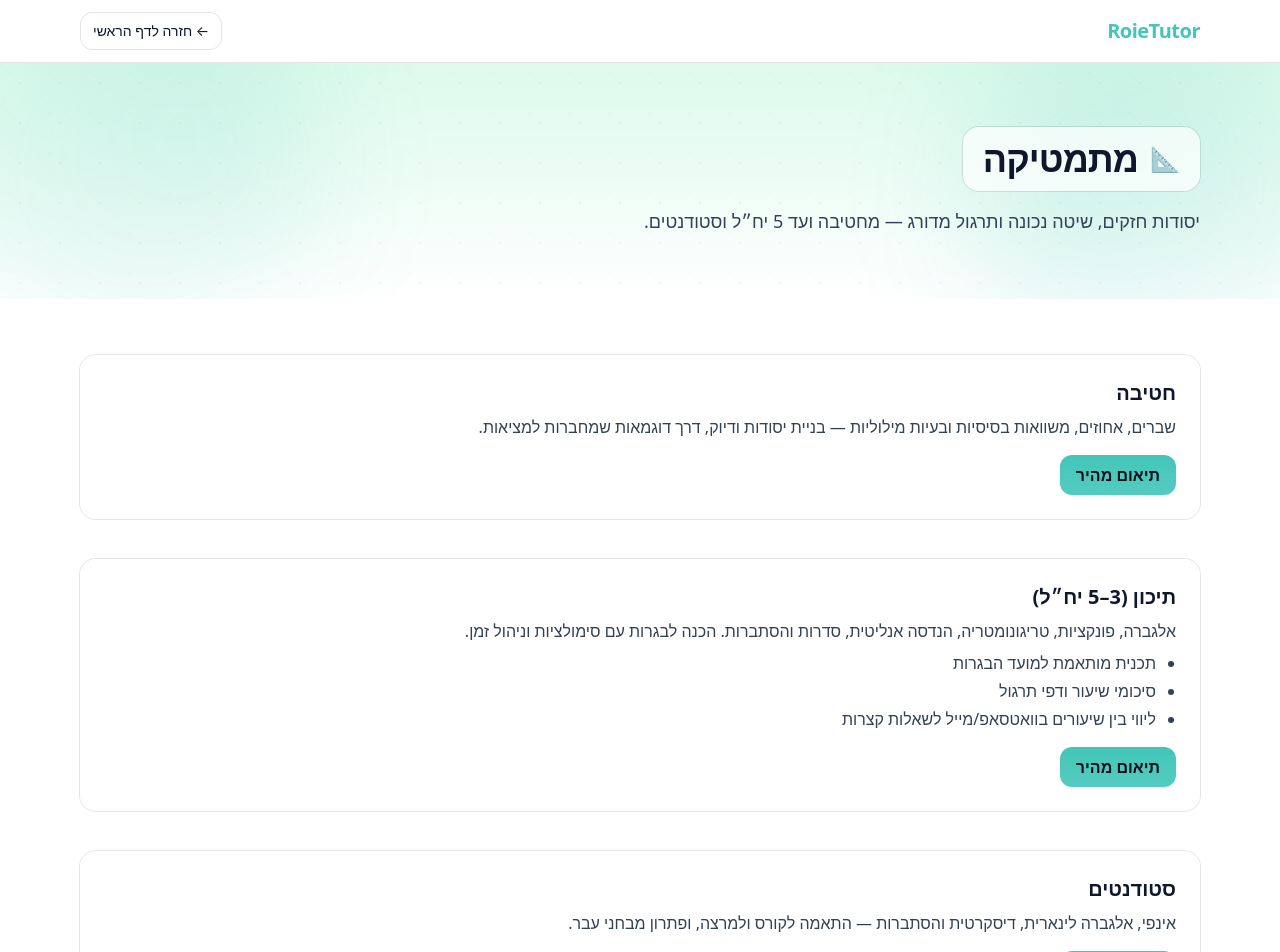
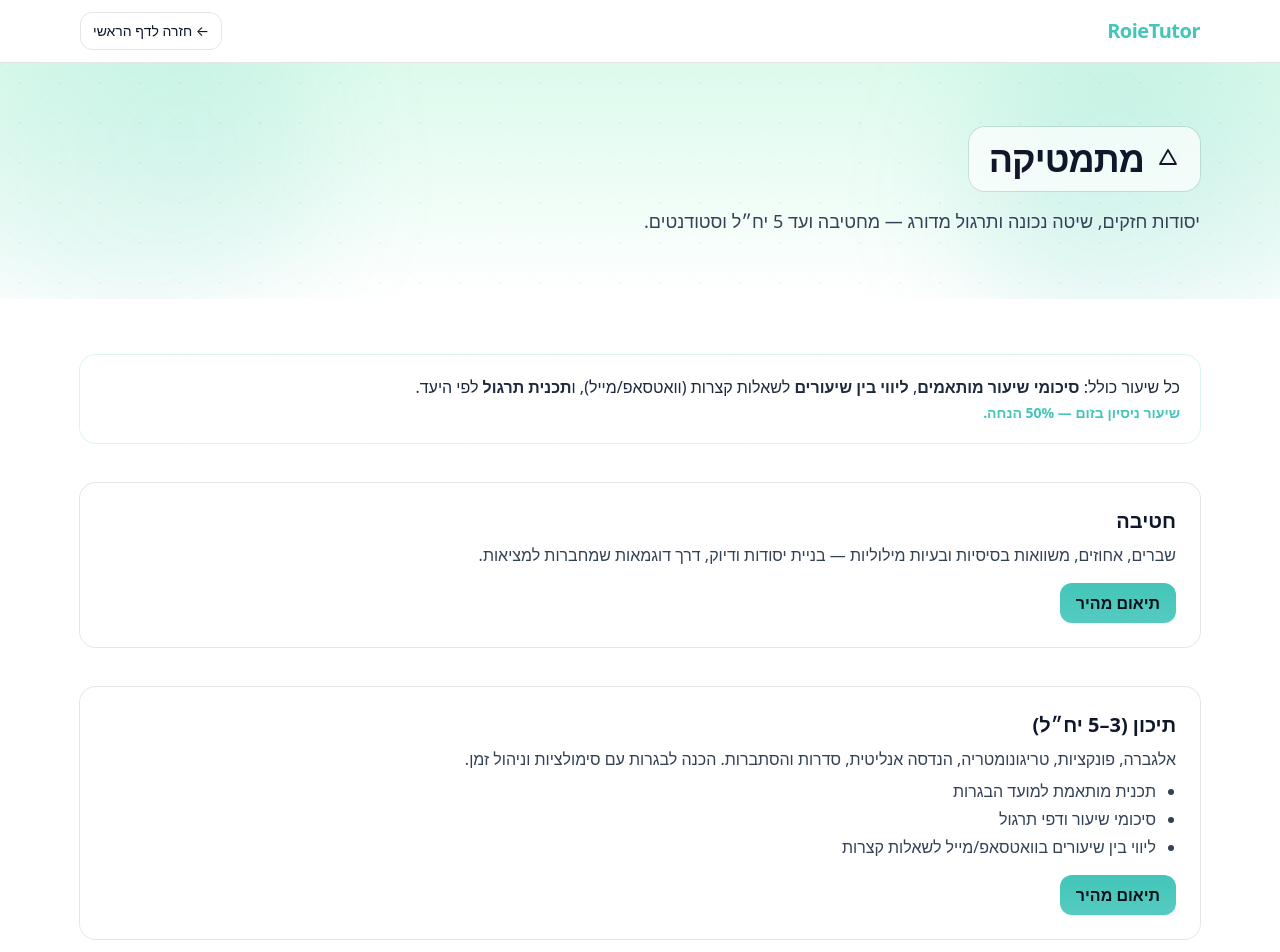
Before and after one commit to roadam11/RoieTutor, a Next.js app: page /subjects/math in a window 1280 px wide. Shown: the top 952 px of the page. Built offline with nearby package versions, Linux system fonts and the light colour scheme.

Commit message:
Update math.js

```diff
--- a/pages/subjects/math.js
+++ b/pages/subjects/math.js
@@ -1,6 +1,8 @@
 import Head from 'next/head'
 import { useEffect } from 'react'
 import SubjectLayout from '../../components/SubjectLayout'
+import ValueStrip from '../../components/ValueStrip'
+import MathIcon from '../../components/icons/MathIcon'
 
 export default function MathPage() {
   useEffect(()=>{ document.documentElement.setAttribute('dir','rtl') },[])
@@ -10,30 +12,17 @@ export default function MathPage() {
     <SubjectLayout
       title="מתמטיקה"
       subtitle="יסודות חזקים, שיטה נכונה ותרגול מדורג — מחטיבה ועד 5 יח״ל וסטודנטים."
-      icon="📐"
+      icon={<MathIcon className="w-6 h-6" />}
       gradient="from-emerald-200/40 to-teal-100/0 dark:from-teal-500/10 dark:to-transparent"
+      accent="#14b8a6"
     >
-      <Head>
-        <title>RoieTutor — מתמטיקה</title>
-        <meta name="description" content="שיעורים פרטיים במתמטיקה לחטיבה, תיכון (3–5 יח״ל) וסטודנטים. תכנית אישית + ליווי בין שיעורים." />
-      </Head>
+      <Head><title>RoieTutor — מתמטיקה</title><meta name="description" content="שיעורים פרטיים במתמטיקה לחטיבה, תיכון (3–5 יח״ל) וסטודנטים. תכנית אישית + ליווי בין שיעורים." /></Head>
 
-      <Section
-        title="חטיבה"
-        text="שברים, אחוזים, משוואות בסיסיות ובעיות מילוליות — בניית יסודות ודיוק, דרך דוגמאות שמחברות למציאות."
-        ctaHref={wa('חטיבה')}
-      />
-      <Section
-        title="תיכון (3–5 יח״ל)"
-        text="אלגברה, פונקציות, טריגונומטריה, הנדסה אנליטית, סדרות והסתברות. הכנה לבגרות עם סימולציות וניהול זמן."
-        bullets={['תכנית מותאמת למועד הבגרות', 'סיכומי שיעור ודפי תרגול', 'ליווי בין שיעורים בוואטסאפ/מייל לשאלות קצרות']}
-        ctaHref={wa('תיכון 3–5 יח״ל')}
-      />
-      <Section
-        title="סטודנטים"
-        text="אינפי, אלגברה לינארית, דיסקרטית והסתברות — התאמה לקורס ולמרצה, ופתרון מבחני עבר."
-        ctaHref={wa('סטודנטים')}
-      />
+      <ValueStrip />
+
+      <Section title="חטיבה" text="שברים, אחוזים, משוואות בסיסיות ובעיות מילוליות — בניית יסודות ודיוק, דרך דוגמאות שמחברות למציאות." ctaHref={wa('חטיבה')} />
+      <Section title="תיכון (3–5 יח״ל)" text="אלגברה, פונקציות, טריגונומטריה, הנדסה אנליטית, סדרות והסתברות. הכנה לבגרות עם סימולציות וניהול זמן." bullets={['תכנית מותאמת למועד הבגרות','סיכומי שיעור ודפי תרגול','ליווי בין שיעורים בוואטסאפ/מייל לשאלות קצרות']} ctaHref={wa('תיכון 3–5 יח״ל')} />
+      <Section title="סטודנטים" text="אינפי, אלגברה לינארית, דיסקרטית והסתברות — התאמה לקורס ולמרצה, ופתרון מבחני עבר." ctaHref={wa('סטודנטים')} />
     </SubjectLayout>
   )
 }
@@ -44,14 +33,8 @@ function Section({ title, text, bullets = [], ctaHref }) {
       <div className="rounded-2xl p-6 bg-white/70 dark:bg-white/5 backdrop-blur ring-1 ring-black/10 dark:ring-white/10">
         <h2 className="text-xl font-bold mb-2">{title}</h2>
         <p className="text-slate-700 dark:text-slate-300">{text}</p>
-        {bullets.length > 0 && (
-          <ul className="list-disc pr-5 text-slate-700 dark:text-slate-300 mt-2 space-y-1">
-            {bullets.map((b,i)=><li key={i}>{b}</li>)}
-          </ul>
-        )}
-        <a href={ctaHref} className="inline-block mt-4 rounded-xl px-4 py-2 bg-gradient-to-b from-tealBrand to-tealBrand/90 text-[#061019] font-semibold shadow-sm hover:shadow-md">
-          תיאום מהיר
-        </a>
+        {bullets.length>0 && <ul className="list-disc pr-5 text-slate-700 dark:text-slate-300 mt-2 space-y-1">{bullets.map((b,i)=><li key={i}>{b}</li>)}</ul>}
+        <a href={ctaHref} className="inline-block mt-4 rounded-xl px-4 py-2 bg-gradient-to-b from-tealBrand to-tealBrand/90 text-[#061019] font-semibold shadow-sm hover:shadow-md">תיאום מהיר</a>
       </div>
     </section>
   )
```
